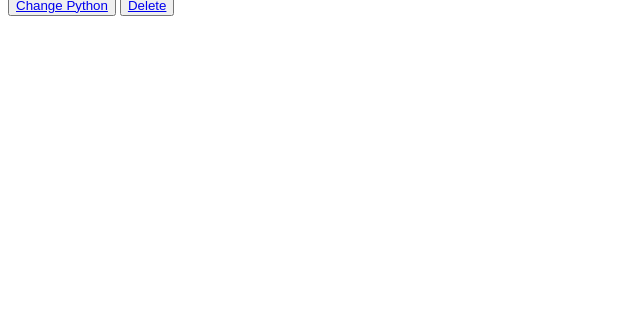
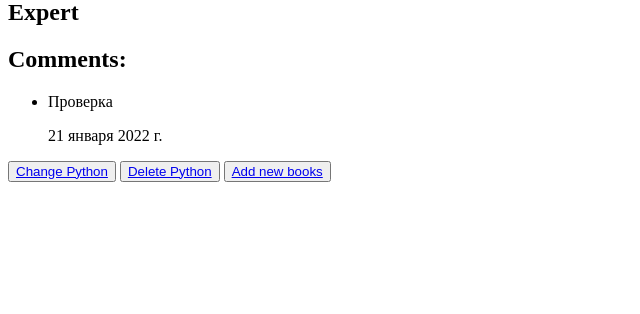
Before and after one commit to Askarbekov22/Homework_2, a Django app: page /books/3/ in a window 1280 px wide. Shown: the part 486-800 px from the top of the page, without its empty margins (0-640 px from the left). Run offline with Django 4.2, Linux system fonts and the light colour scheme; data comes from the database, SQL or seed files in the repository; both versions use the stored data as it was after the commit.

Commit message:
Homework№5

```diff
--- a/book/models.py
+++ b/book/models.py
@@ -1,4 +1,5 @@
 from django.db import models
+
 
 # Create your models here.
 
@@ -8,3 +9,43 @@ class Book(models.Model):
     description = models.TextField()
     image = models.ImageField(upload_to='')
     created_date = models.DateTimeField(auto_now_add=True)
+
+    def __str__(self):
+        return self.title
+
+
+class BooksComment(models.Model):
+    books = models.ForeignKey(Book, on_delete=models.CASCADE, related_name="books_comment")
+    text = models.TextField()
+    created_date = models.DateField(auto_now_add=True)
+
+    def __str__(self):
+        return self.books.title
+
+
+class Expert(models.Model):
+    name=models.CharField(max_length=50,null=True)
+    JOB_EXPERT = (
+        ("Proger", "Proger"),
+        ("Юморист", "Юморист"),
+        ("Электрик", "Электрик"),
+        ("Дипломат", "Дипломат"),
+        ("Таксист", "Таксист"),
+        ("Анимешник", "Анимешник"),)
+    job_expert = models.CharField(choices=JOB_EXPERT, max_length=100)
+    info_about_expert = models.TextField(max_length=200)
+
+    def __str__(self):
+        return self.job_expert
+
+
+class ExpertRecomendation(models.Model):
+    book = models.ForeignKey(
+        'Book', on_delete=models.CASCADE, related_name="Expert_Recomendation"
+    )
+
+    recomendation_book = models.TextField(max_length=250)
+    created_date_expert = models.DateField(auto_now=True)
+    expert = models.ForeignKey(
+        Expert, on_delete=models.CASCADE, related_name="book_expert"
+    )
--- a/book/urls.py
+++ b/book/urls.py
@@ -2,9 +2,9 @@ from django.urls import path
 from . import views
 app_name='books'
 urlpatterns = [
-    path('books/', views.book_1, name="book"),
-    path('books/<int:id>/', views.book_2, name="books"),
-    path('books/<int:id>/update/', views.book_update, name="book_update"),
-    path('books/<int:id>/delete/', views.book_delete, name="book_delete"),
-    path('add-books/', views.add_book, name='add_book'),
+    path('books/', views.BooksListView.as_view(), name="book_all"),
+    path('books/<int:id>/', views.BooksDetailView.as_view(), name="books_detail"),
+    path('books/<int:id>/update/', views.BooksUpdateView.as_view(), name="book_update"),
+    path('books/<int:id>/delete/', views.BooksDeleteView.as_view(), name="book_delete"),
+    path('add-books/', views.BooksCreateView.as_view(), name='add_book'),
 ]
--- a/book/views.py
+++ b/book/views.py
@@ -4,46 +4,89 @@ from django.shortcuts import get_object_or_404
 from . import forms
 from django.http import HttpResponse
 from django.urls import reverse
+from django.views import generic
+
+
+class BooksListView(generic.ListView):
+    template_name = 'index.html'
+    queryset = models.Book.objects.all()
+
+    def get_queryset(self):
+        return models.Book.objects.filter().order_by("-id")
 
 
 # Create your views here.
-def book_1(request):
-    books = models.Book.objects.all()
-    return render(request, "index.html", {"books": books})
+# def book_1(request):
+#   books = models.Book.objects.all()
+#  return render(request, "index.html", {"books": books})
 
 
-def book_2(request, id):
-    book = get_object_or_404(models.Book, id=id)
-    return render(request, 'about.html', {'book': book})
+# def book_2(request, id):
+#   book = get_object_or_404(models.Book, id=id)
+#  return render(request, 'about.html', {'book': book})
+class BooksDetailView(generic.DetailView):
+    template_name = 'about.html'
+
+    def get_object(self, **kwargs):
+        books_id = self.kwargs.get("id")
+        return get_object_or_404(models.Book, id=books_id)
 
 
-def add_book(request):
-    method = request.method
-    if method == 'POST':
-        form = forms.BookForm(request.POST, request.FILES)
-        if form.is_valid():
-            form.save()
-            return HttpResponse('Book created')
-    else:
-        form = forms.BookForm()
-    return render(request, 'add_book.html', {'form': form})
+# def add_book(request):
+#   method = request.method
+#  if method == 'POST':
+#     form = forms.BookForm(request.POST, request.FILES)
+#    if form.is_valid():
+#       form.save()
+#      return HttpResponse('Book created')
+# else:
+#   form = forms.BookForm()
+# return render(request, 'add_book.html', {'form': form})
+
+class BooksCreateView(generic.CreateView):
+    template_name = 'add_book.html'
+    form_class = forms.BookForm
+    queryset = models.Book.objects.all()
+    success_url = "/books/"
+
+    def form_valid(self, form):
+        print(form.cleaned_data)
+        return super(BooksCreateView, self).form_valid(form=form)
 
 
-def book_update(request, id):
-    book_object = get_object_or_404(models.Book, id=id)
-    if request.method == 'POST':
-        form = forms.BookForm(instance=book_object, data=request.POST)
-        if form.is_valid():
-            form.save()
-            #return HttpResponse('Book Updated Successfully')
-            return redirect(reverse("books:book"))
+# def book_update(request, id):
+#   book_object = get_object_or_404(models.Book, id=id)
+#  if request.method == 'POST':
+#     form = forms.BookForm(instance=book_object, data=request.POST)
+#    if form.is_valid():
+#       form.save()
+#      # return HttpResponse('Book Updated Successfully')
+#     return redirect(reverse("books:book"))
 
-    else:
-        form = forms.BookForm(instance=book_object)
-    return render(request, 'book_update.html', {'form': form, 'object': book_object})
+# else:
+#   form = forms.BookForm(instance=book_object)
+# return render(request, 'book_update.html', {'form': form, 'object': book_object})
+class BooksUpdateView(generic.UpdateView):
+    template_name = 'book_update.html'
+    form_class = forms.BookForm
+    success_url = "/books/"
+
+    def get_object(self, *kwargs):
+        books_id = self.kwargs.get("id")
+        return get_object_or_404(models.Book, id=books_id)
+
+    def form_valid(self, form):
+        return super(BooksUpdateView, self).form_valid(form=form)
 
 
-def book_delete(request, id):
-    book_object = get_object_or_404(models.Book, id=id)
-    book_object.delete()
-    return HttpResponse('Book Deleted')
+# def book_delete(request, id):
+# book_object = get_object_or_404(models.Book, id=id)
+# book_object.delete()
+# return HttpResponse('Book Deleted')
+class BooksDeleteView(generic.DeleteView):
+    template_name = 'confirm_delete_book.html'
+    success_url = '/books/'
+
+    def get_object(self, **kwargs):
+        books_id = self.kwargs.get("id")
+        return get_object_or_404(models.Book, id=books_id)
--- a/main/settings.py
+++ b/main/settings.py
@@ -105,7 +105,7 @@ AUTH_PASSWORD_VALIDATORS = [
 # Internationalization
 # https://docs.djangoproject.com/en/4.0/topics/i18n/
 
-LANGUAGE_CODE = 'en-us'
+LANGUAGE_CODE = 'ru'
 
 TIME_ZONE = 'UTC'
 
--- a/templates/about.html
+++ b/templates/about.html
@@ -3,7 +3,7 @@
 <html lang="en">
 <head>
     <meta charset="UTF-8">
-    <title>Дз№4</title>
+    <title>Дз№5</title>
 </head>
 <style>
     .button__container.btn-primary{
@@ -17,15 +17,36 @@
 <div>
     <ul>
         <li>
-            <h2>{{ book.title }}</h2>
-            <p> {{ book.description }}</p>
-            <img src="{{ book.image.url }}" alt="">
-            <p>{{ book.created_date }}</p>
+            <h2>{{ object.title }}</h2>
+            <p> {{ object.description }}</p>
+            <img src="{{ object.image.url }}" alt="">
+            <p>{{ object.created_date }}</p>
         </li>
     </ul>
+    <div class="expert">
+        <h2>Expert</h2>
+            {% for i in object.Expert_Recomendation.all %}
+                <p>Эксперт: {{ i.expert.name }}</p>
+                <p >Автобиография:{{ i.expert.info_about_expert }}</p>
+                <p>Деятельность: {{ i.expert.job_expert }}</p>
+                <p>Отзыв: {{ i.recomendation_book }}</p>
+            {% endfor %}
+    </div>
+    <div>
+        <h2>Comments:</h2>
+        <ul>
+            {% for i in object.books_comment.all %}
+             <li>
+                <p>{{ i.text }}</p>
+                <p>{{ i.created_date }}</p>
+             </li>
+            {% endfor %}
+        </ul>
+    </div>
     <div class="card-body body__button">
-        <button type="button" class="btn btn-primary"><a href="/books/{{ book.id }}/update/">Change {{ book.title }}</a></button>
-        <button type="button" class="btn btn-primary"><a href="/books/{{ book.id }}/delete/">Delete {{ books.title }}</a></button>
+        <button type="button" class="btn btn-primary"><a href="/books/{{ object.id }}/update/">Change {{ object.title }}</a></button>
+        <button type="button" class="btn btn-primary"><a href="/books/{{ object.id }}/delete/">Delete {{ object.title }}</a></button>
+        <button type="button" class="btn btn-primary"><a href="/add-books/">Add new books</a></button>
     </div>
 </div>
 </body>
--- a/templates/index.html
+++ b/templates/index.html
@@ -3,7 +3,7 @@
 <html lang="en">
 <head>
     <meta charset="UTF-8">
-    <title>Дз№4</title>
+    <title>Дз№5</title>
     <link rel="stylesheet" type="text/css" href="{% static 'css/bootstrap.css/' %}"/>
 </head>
 <body>
@@ -43,7 +43,7 @@
 
 <div class="container posts__container">
     <div class="row gy-5">
-        {% for i in books %}
+        {% for i in object_list %}
         <div class="col-6">
             <div class="card">
                 <img src="{{ i.image.url }}" class="card-img-top post__img" alt="...">
```
Also changed, not shown: book/admin.py (+5 -2 lines), templates/add_book.html (+59 -6 lines), db.sqlite3.
